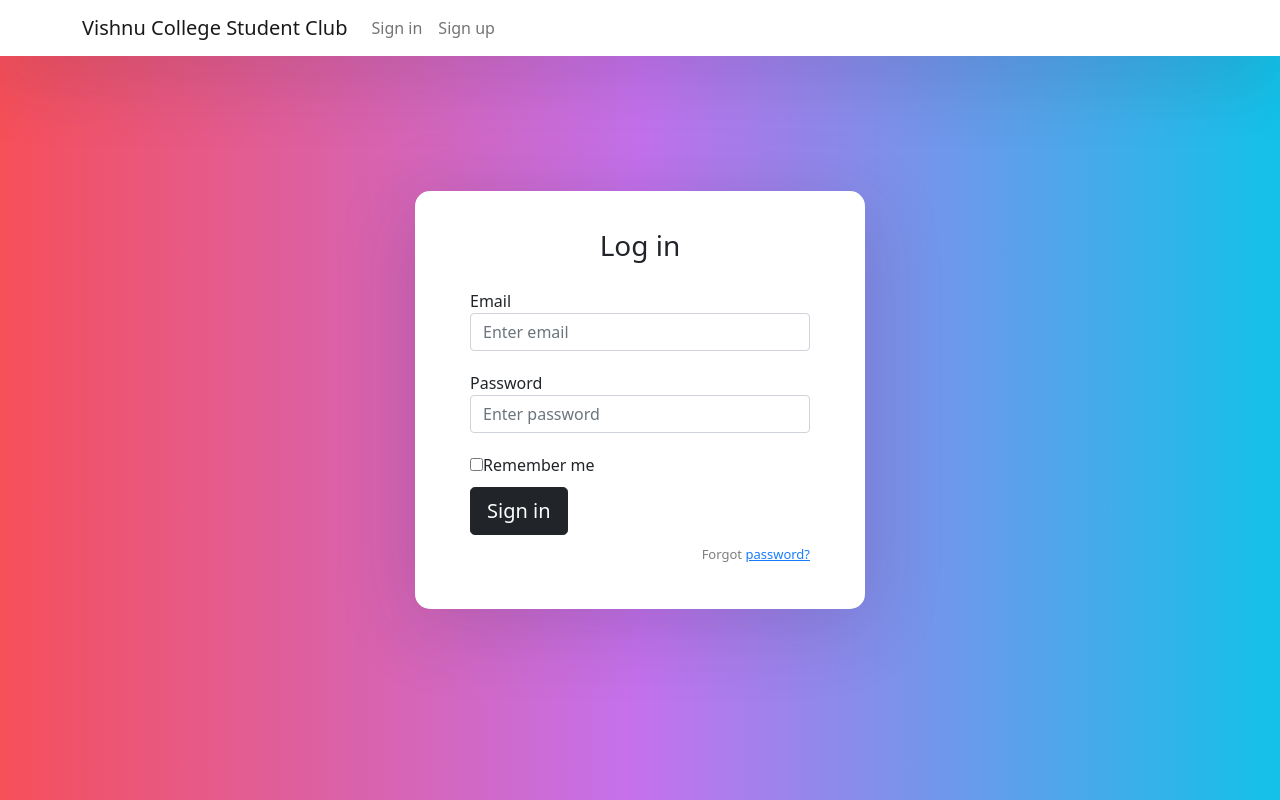
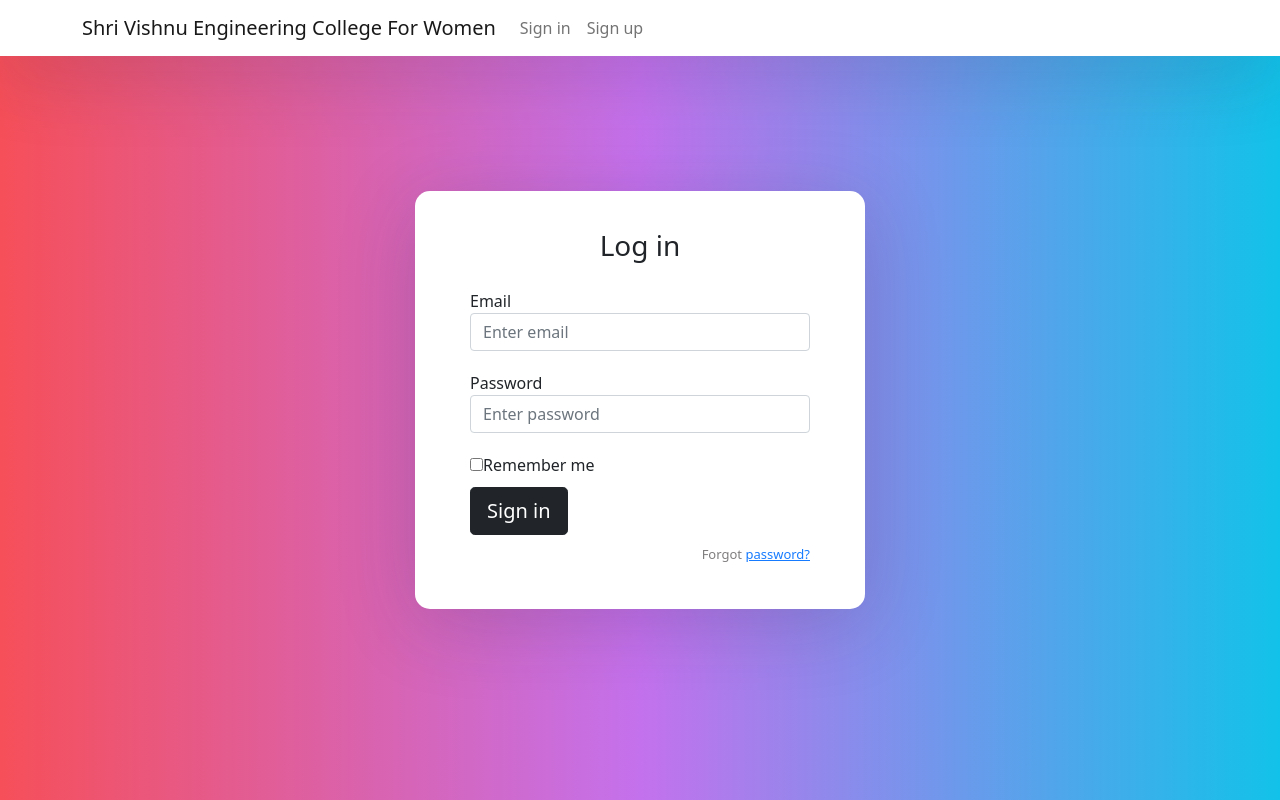
Before and after one commit to YashaswiniNelakurthi/My-First-Hackathon, a React (Create React App) app: page / in a window 1280 px wide. Built offline with nearby package versions, Linux system fonts and the light colour scheme.

Commit message:
Update App.js
updating the college name

```diff
--- a/src/App.js
+++ b/src/App.js
@@ -13,7 +13,7 @@ function App() {
         <nav className="navbar navbar-expand-lg navbar-light fixed-top">
           <div className="container">
             <Link className="navbar-brand" to={'/sign-in'}>
-              Vishnu College Student Club
+              Shri Vishnu Engineering College For Women
             </Link>
             <div className="collapse navbar-collapse" id="navbarTogglerDemo02">
               <ul className="navbar-nav ml-auto">
```
